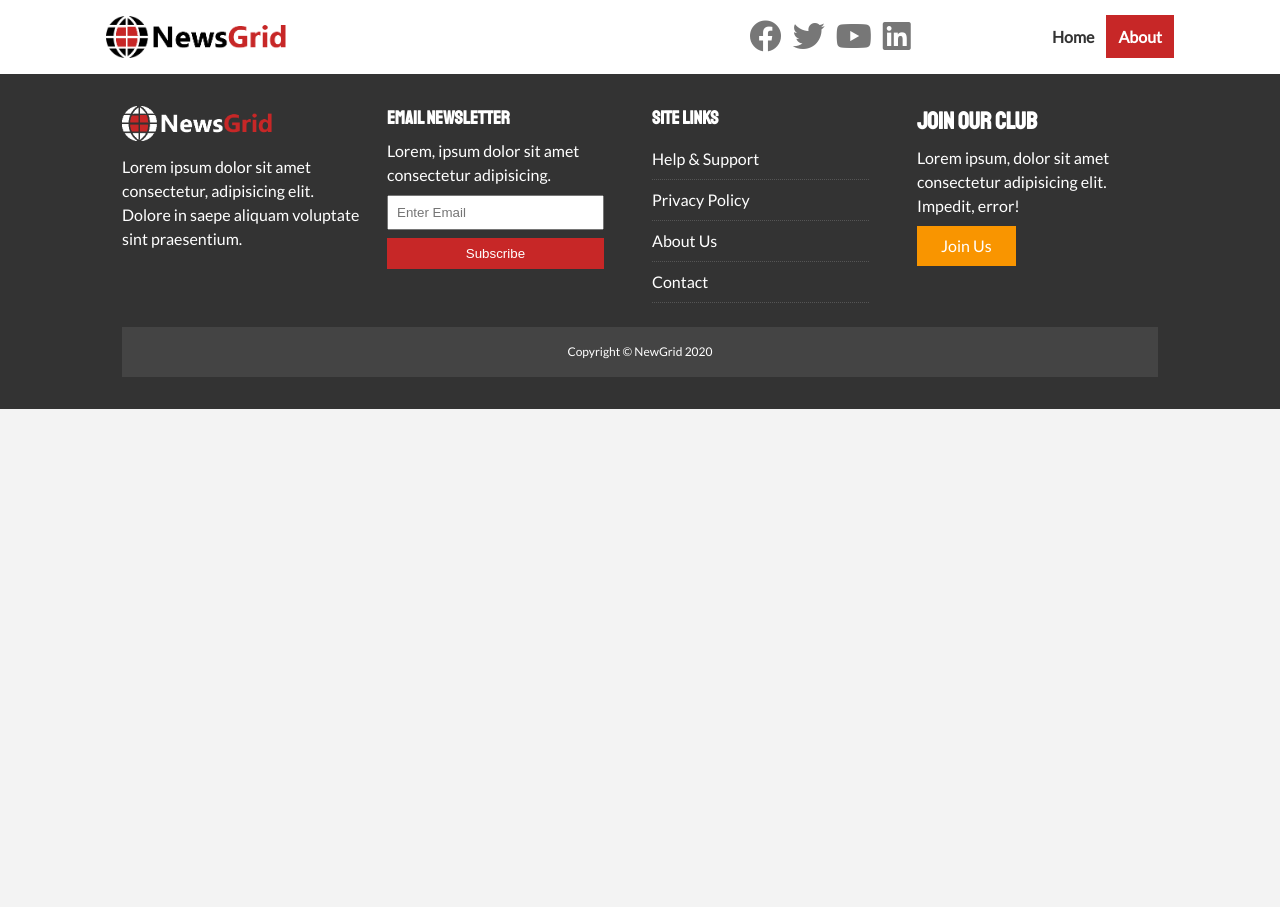
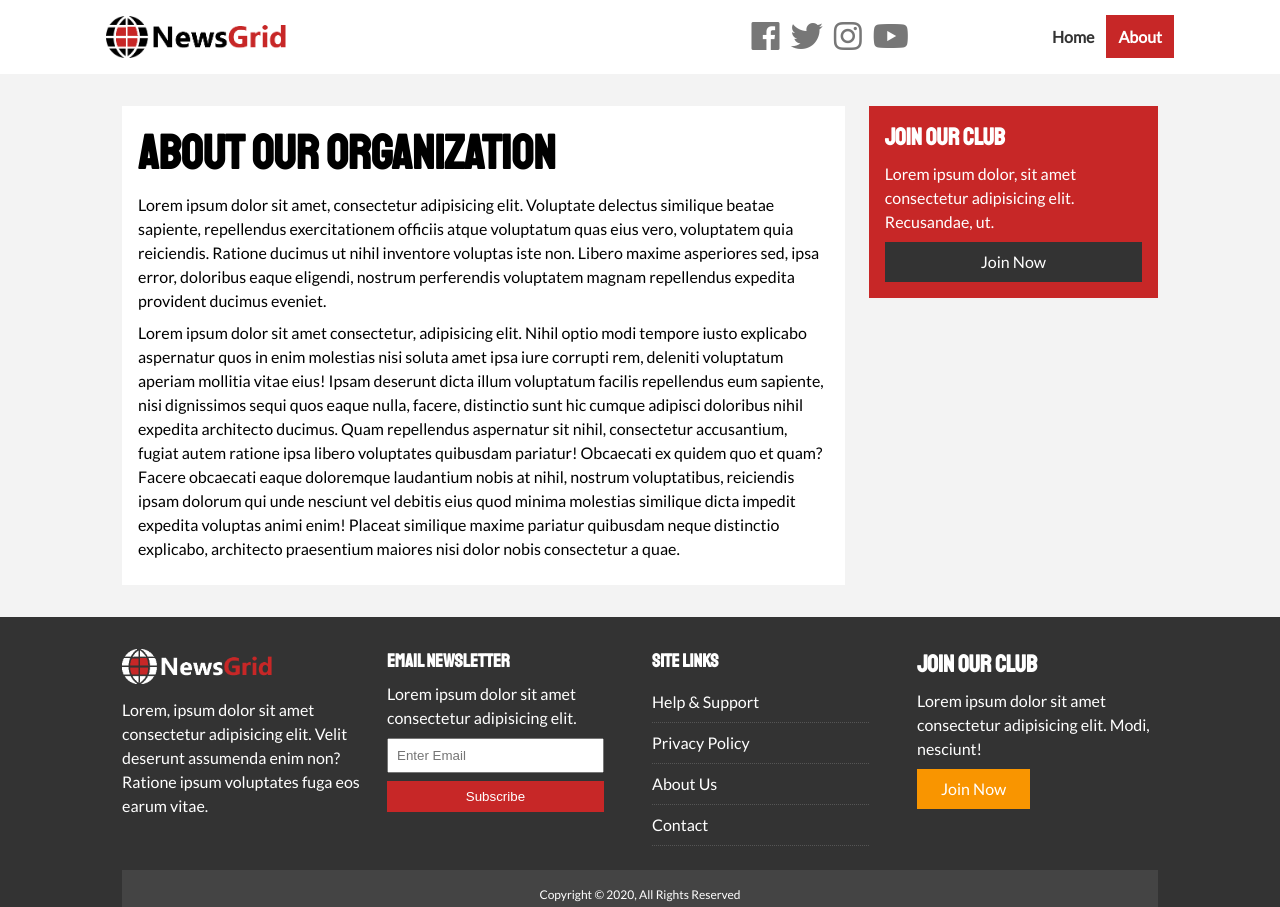
Before and after one commit to Brian-Holland/NewsGrid, a plain HTML site: page about.html in a window 1280 px wide. Shown: the top 907 px of the page. Before the commit the page ends 800 px from the top, so only its background shows below. Drawn offline with Linux system fonts and the light colour scheme.

Commit message:
added about page and styling

```diff
--- a/about.html
+++ b/about.html
@@ -3,12 +3,15 @@
     <head>
         <meta charset="UTF-8" />
         <meta name="viewport" content="width=device-width, initial-scale=1.0" />
+        <meta http-equiv="X-UA-Compatible" content="ie=edge" />
         <link
             rel="stylesheet"
-            href="https://cdnjs.cloudflare.com/ajax/libs/font-awesome/5.13.0/css/all.min.css"
+            href="https://use.fontawesome.com/releases/v5.6.3/css/all.css"
+            integrity="sha384-UHRtZLI+pbxtHCWp1t77Bi1L4ZtiqrqD80Kn4Z8NTSRyMA2Fd33n5dQ8lWUE00s/"
+            crossorigin="anonymous"
         />
         <link
-            href="https://fonts.googleapis.com/css?family=Lato|Staatliches&display=swap"
+            href="https://fonts.googleapis.com/css?family=Lato|Staatliches"
             rel="stylesheet"
         />
         <link rel="stylesheet" href="css/style.css" />
@@ -18,52 +21,100 @@
             href="css/mobile.css"
         />
         <link rel="shortcut icon" type="image/x-icon" href="favicon.ico" />
-
-        <title>NewsGrid | About Us</title>
+        <title>NewsGrid | Latest News</title>
     </head>
-
     <body>
         <nav id="main-nav">
             <div class="container">
-                <img
-                    src="public/img/logo.png"
-                    alt="NewsGrid Logo"
-                    class="logo"
-                />
+                <img src="public/img/logo.png" alt="NewsGrid" class="logo" />
                 <div class="social">
-                    <a href="http://facebook.com"
-                        ><i class="fab fa-facebook fa-2x" target="_blank"></i
+                    <a href="http://facebook.com" target="_blank"
+                        ><i class="fab fa-facebook fa-2x"></i
                     ></a>
-                    <a href="http://twitter.com"
-                        ><i class="fab fa-twitter fa-2x" target="_blank"></i
+                    <a href="http://twitter.com" target="_blank"
+                        ><i class="fab fa-twitter fa-2x"></i
                     ></a>
-                    <a href="http://youtube.com"
-                        ><i class="fab fa-youtube fa-2x" target="_blank"></i
+                    <a href="http://instagram.com" target="_blank"
+                        ><i class="fab fa-instagram fa-2x"></i
                     ></a>
-                    <a href="http://linkedin.com"
-                        ><i class="fab fa-linkedin fa-2x" target="_blank"></i
+                    <a href="http://youtube.com" target="_blank"
+                        ><i class="fab fa-youtube fa-2x"></i
                     ></a>
                 </div>
                 <ul>
                     <li><a href="index.html">Home</a></li>
-                    <li><a class="current" href="index.html">About</a></li>
+                    <li><a class="current" href="about.html">About</a></li>
                 </ul>
             </div>
         </nav>
 
+        <section id="about">
+            <div class="container">
+                <div class="page-container">
+                    <article class="card">
+                        <h1 class="l-heading">
+                            About Our Organization
+                        </h1>
+                        <p>
+                            Lorem ipsum dolor sit amet, consectetur adipisicing
+                            elit. Voluptate delectus similique beatae sapiente,
+                            repellendus exercitationem officiis atque voluptatum
+                            quas eius vero, voluptatem quia reiciendis. Ratione
+                            ducimus ut nihil inventore voluptas iste non. Libero
+                            maxime asperiores sed, ipsa error, doloribus eaque
+                            eligendi, nostrum perferendis voluptatem magnam
+                            repellendus expedita provident ducimus eveniet.
+                        </p>
+                        <p>
+                            Lorem ipsum dolor sit amet consectetur, adipisicing
+                            elit. Nihil optio modi tempore iusto explicabo
+                            aspernatur quos in enim molestias nisi soluta amet
+                            ipsa iure corrupti rem, deleniti voluptatum aperiam
+                            mollitia vitae eius! Ipsam deserunt dicta illum
+                            voluptatum facilis repellendus eum sapiente, nisi
+                            dignissimos sequi quos eaque nulla, facere,
+                            distinctio sunt hic cumque adipisci doloribus nihil
+                            expedita architecto ducimus. Quam repellendus
+                            aspernatur sit nihil, consectetur accusantium,
+                            fugiat autem ratione ipsa libero voluptates
+                            quibusdam pariatur! Obcaecati ex quidem quo et quam?
+                            Facere obcaecati eaque doloremque laudantium nobis
+                            at nihil, nostrum voluptatibus, reiciendis ipsam
+                            dolorum qui unde nesciunt vel debitis eius quod
+                            minima molestias similique dicta impedit expedita
+                            voluptas animi enim! Placeat similique maxime
+                            pariatur quibusdam neque distinctio explicabo,
+                            architecto praesentium maiores nisi dolor nobis
+                            consectetur a quae.
+                        </p>
+                    </article>
+                    <aside class="card bg-primary">
+                        <h2>Join Our Club</h2>
+                        <p>
+                            Lorem ipsum dolor, sit amet consectetur adipisicing
+                            elit. Recusandae, ut.
+                        </p>
+                        <a href="#" class="btn btn-dark btn-block">Join Now</a>
+                    </aside>
+                </div>
+            </div>
+        </section>
+        <!-- Footer -->
         <footer id="main-footer" class="py-2">
             <div class="container footer-container">
                 <div>
-                    <img src="public/img/logo_light.png" alt="" />
+                    <img src="public/img/logo_light.png" alt="NewsGrid" />
                     <p>
-                        Lorem ipsum dolor sit amet consectetur, adipisicing
-                        elit. Dolore in saepe aliquam voluptate sint
-                        praesentium.
+                        Lorem, ipsum dolor sit amet consectetur adipisicing
+                        elit. Velit deserunt assumenda enim non? Ratione ipsum
+                        voluptates fuga eos earum vitae.
                     </p>
                 </div>
                 <div>
                     <h3>Email Newsletter</h3>
-                    <p>Lorem, ipsum dolor sit amet consectetur adipisicing.</p>
+                    <p>
+                        Lorem ipsum dolor sit amet consectetur adipisicing elit.
+                    </p>
                     <form>
                         <input type="email" placeholder="Enter Email" />
                         <input
@@ -85,14 +136,14 @@
                 <div>
                     <h2>Join Our Club</h2>
                     <p>
-                        Lorem ipsum, dolor sit amet consectetur adipisicing
-                        elit. Impedit, error!
+                        Lorem ipsum dolor sit amet consectetur adipisicing elit.
+                        Modi, nesciunt!
                     </p>
-                    <a href="#" class="btn btn-secondary">Join Us</a>
+                    <a href="#" class="btn btn-secondary">Join Now</a>
                 </div>
                 <div>
                     <p>
-                        Copyright &copy; NewGrid 2020
+                        Copyright &copy; 2020, All Rights Reserved
                     </p>
                 </div>
             </div>
```
Also changed, not shown: index.html (+2 -2 lines).
